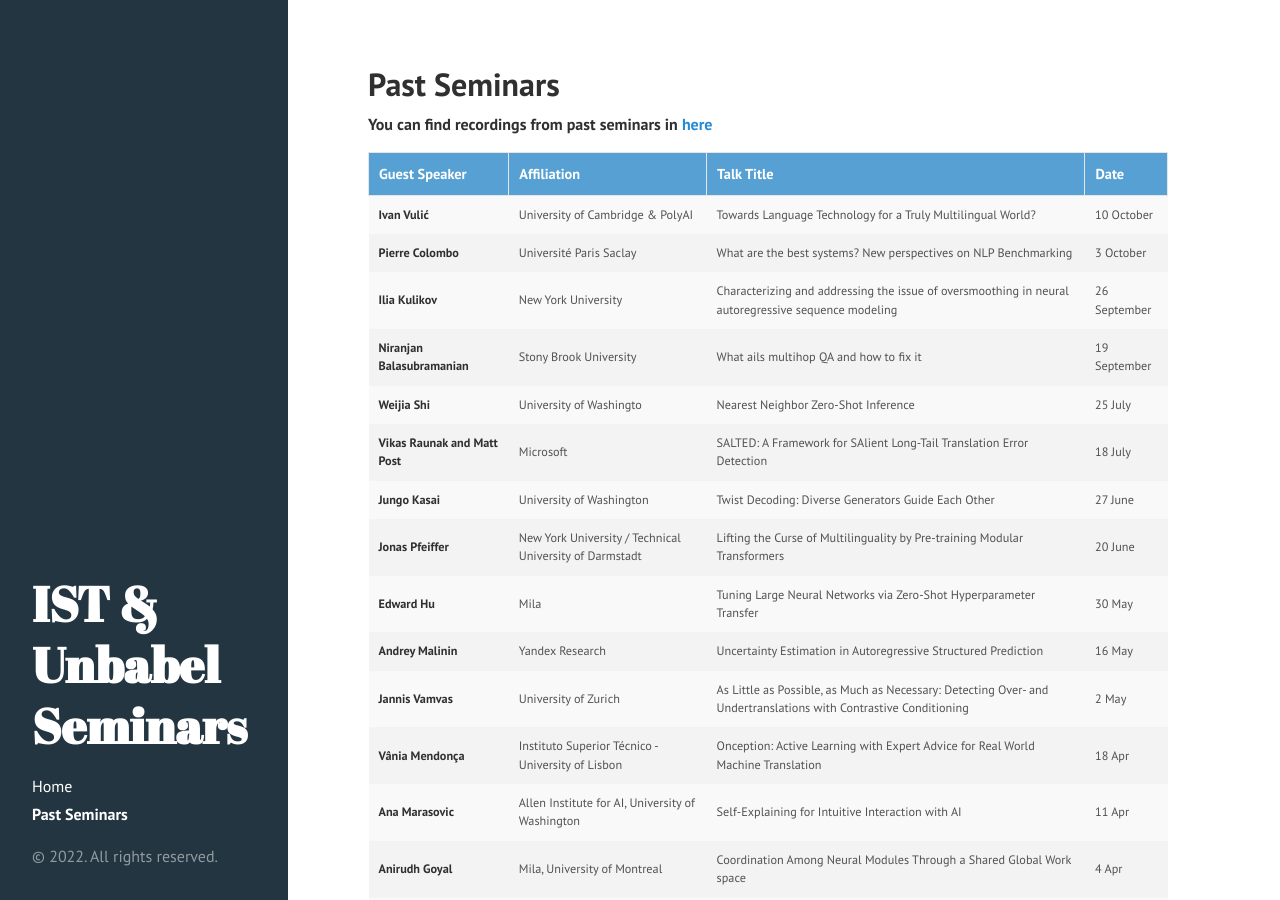
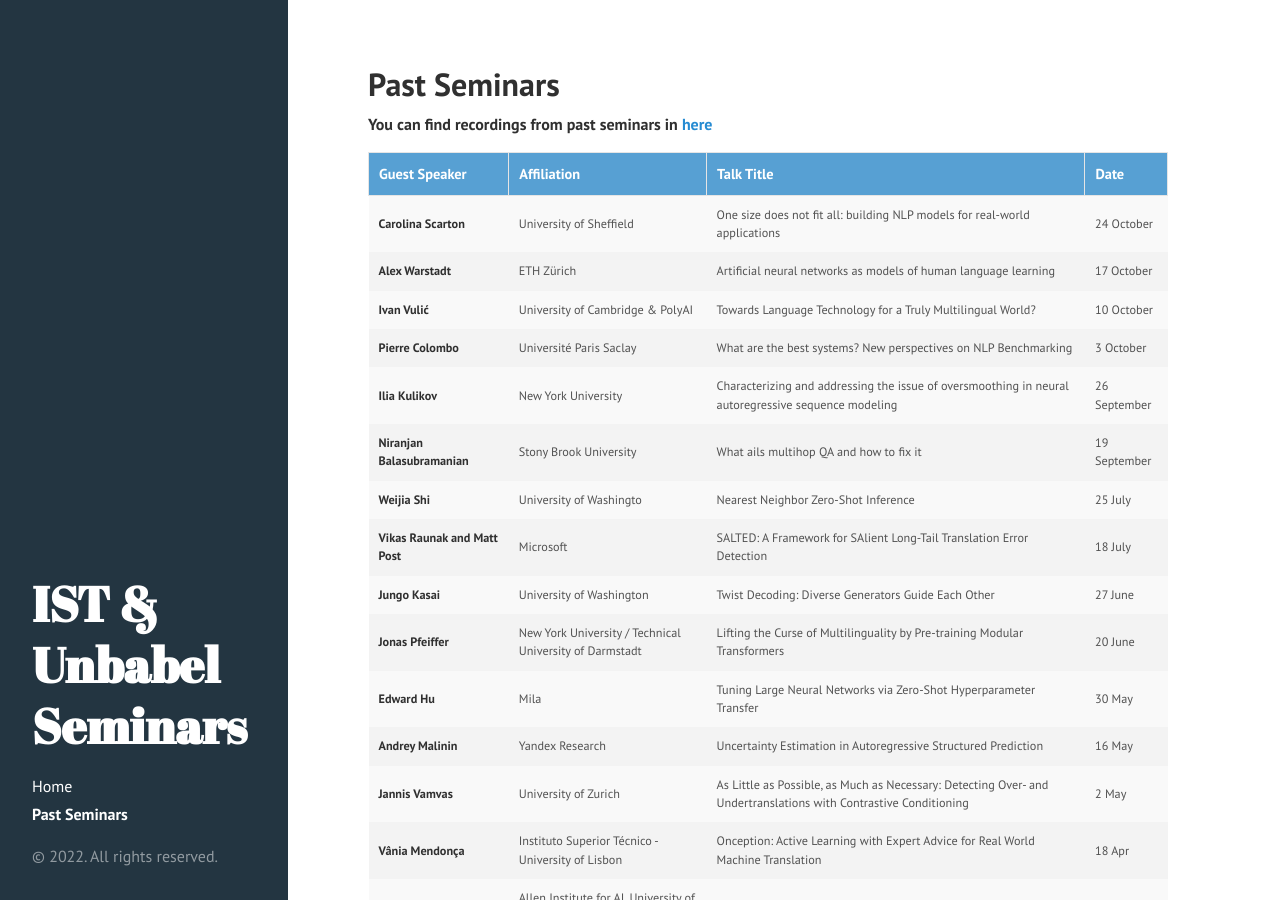
Before and after one commit to IST-Unbabel-Seminars/ist-unbabel-seminars.github.io, a Jekyll site: the page built from past_seminars.md, in a window 1280 px wide and 900 px high. Built offline with Jekyll 4.4.1, drawn with Linux system fonts in a browser that asks for light colours; Markdown is read by kramdown in place of the engine named in the settings.

Commit message:
Update past_seminars.md

```diff
--- a/past_seminars.md
+++ b/past_seminars.md
@@ -60,6 +60,18 @@ th, td {
         </tr>
     </thead>
     <tbody>
+    <tr class="past-row">
+        <td><strong>Carolina Scarton</strong></td>
+        <td>University of Sheffield</td>
+        <td>One size does not fit all: building NLP models for real-world applications</td>
+        <td>24 October</td>
+    </tr>
+    <tr class="past-row">
+        <td><strong>Alex Warstadt</strong></td>
+        <td>ETH Zürich</td>
+        <td>Artificial neural networks as models of human language learning</td>
+        <td>17 October</td>
+    </tr>
     <tr class="past-row">
         <td><strong>Ivan Vulić</strong></td>
         <td>University of Cambridge & PolyAI</td>
```
